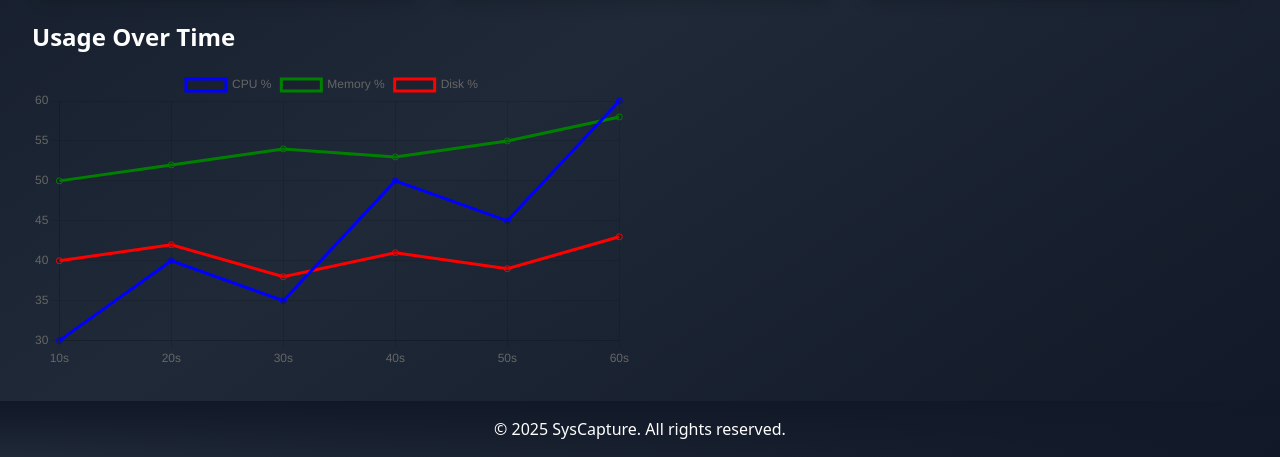
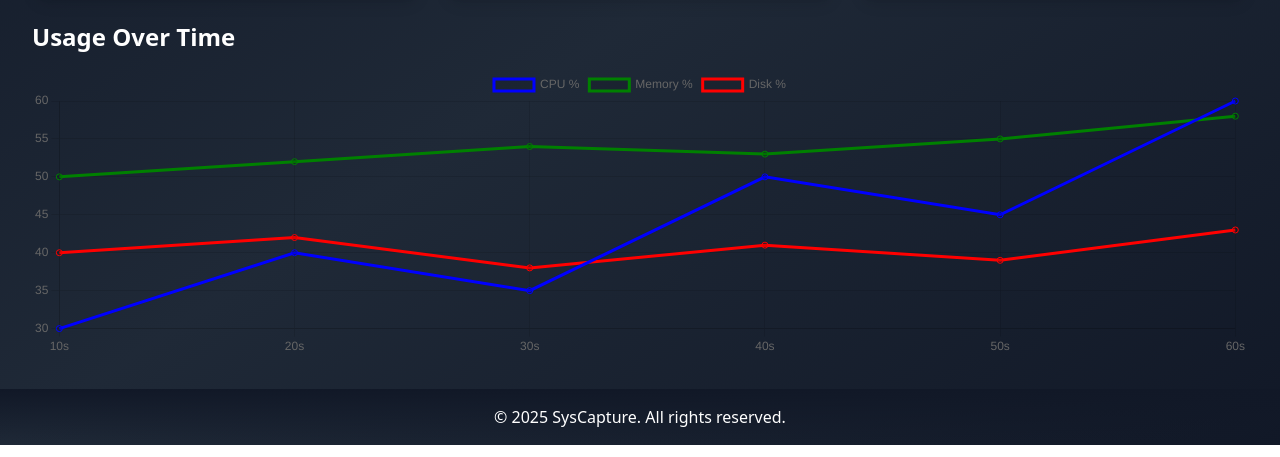
Before and after one commit to NodeByteHosting/syscapture, a plain HTML site: page docs/index.html in a window 1280 px wide. Shown: the part 415-872 px from the top of the page. Drawn offline with nearby package versions, Linux system fonts and the light colour scheme.

Commit message:
feat(update): bruhh ima cry

```diff
--- a/docs/index.html
+++ b/docs/index.html
@@ -41,7 +41,7 @@
             </div>
             <div class="mt-6">
                 <h3 class="text-2xl font-semibold mb-4">Usage Over Time</h3>
-                <div class="relative" style="height: 300px;">
+                <div class="relative h-72">
                     <canvas id="usageChart"></canvas>
                 </div>
             </div>
@@ -96,7 +96,7 @@
                     { label: 'Disk %', data: [40, 42, 38, 41, 39, 43], borderColor: 'red', fill: false }
                 ]
             },
-            options: { responsive: true, maintainAspectRatio: true }
+            options: { responsive: true, maintainAspectRatio: false }
         });
     </script>
 </body>
```
